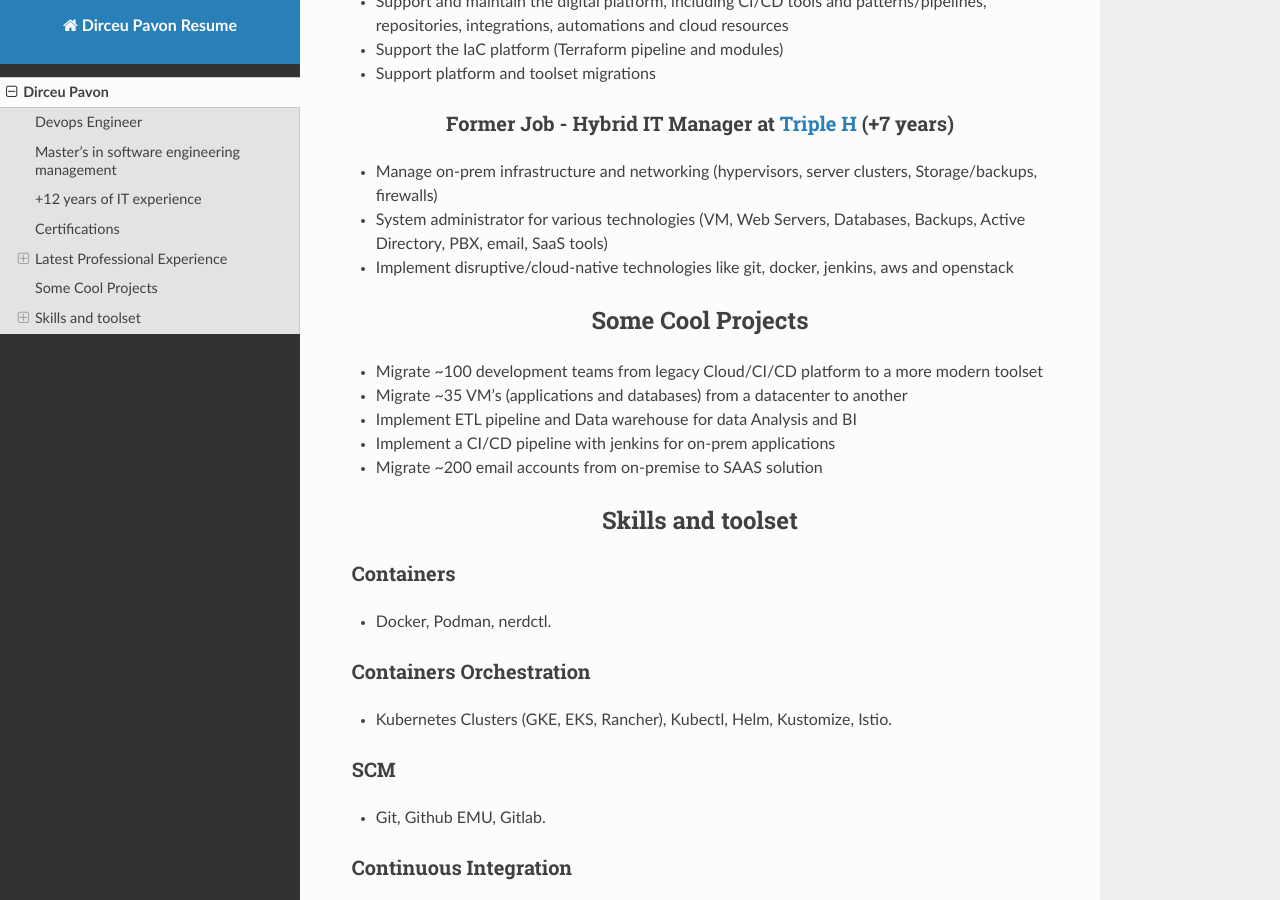
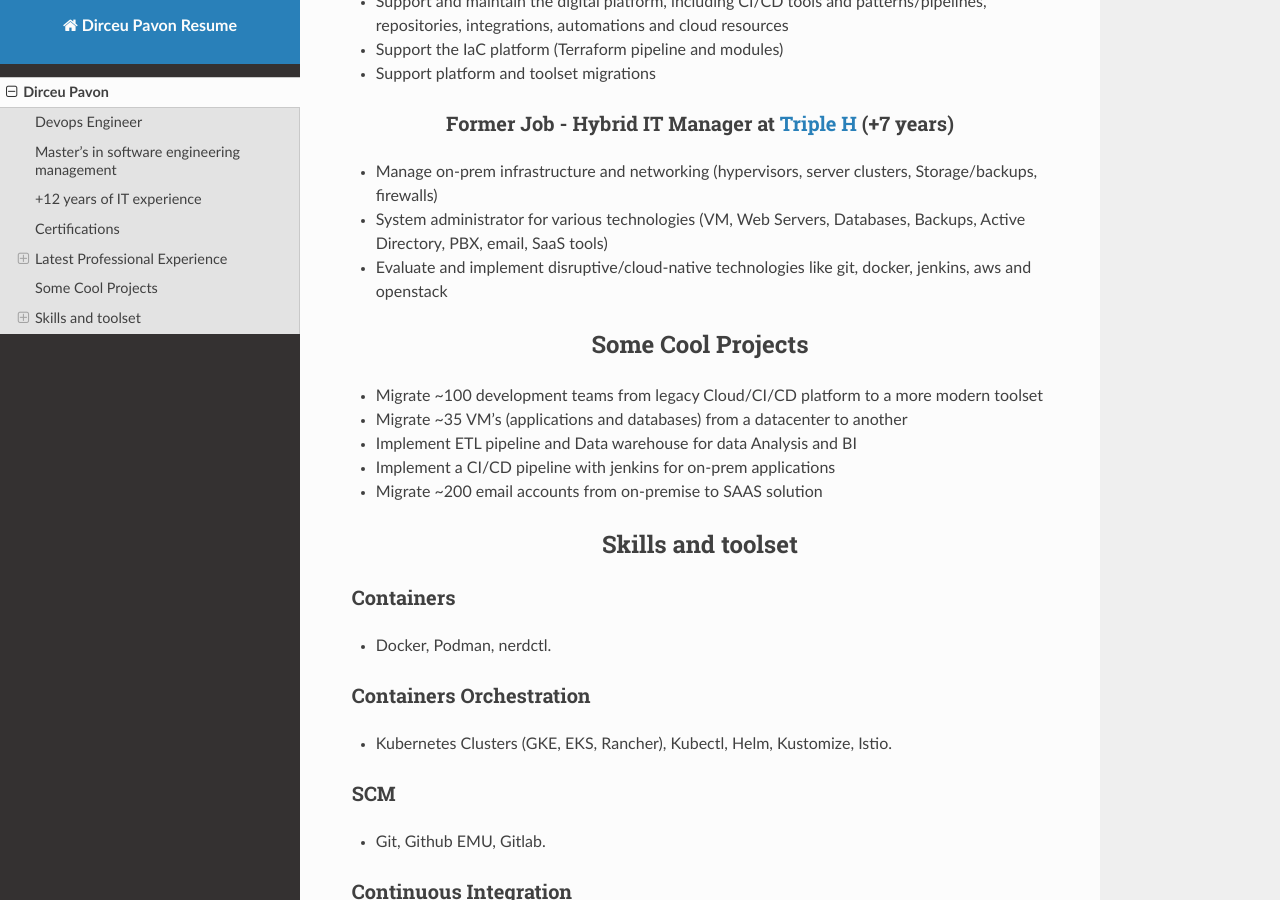
Before and after one commit to dirceubb/resume, an MkDocs documentation site: the page built from resume/index.md, in a window 1280 px wide and 900 px high, scrolled down 620 px. Built offline with MkDocs 1.6.1, drawn with Linux system fonts in a browser that asks for light colours; nearby versions of some CDN libraries.

Commit message:
Update index.md

```diff
--- a/resume/index.md
+++ b/resume/index.md
@@ -14,7 +14,7 @@ patterns/pipelines, repositories, integrations, automations and cloud resources
 ### <center> Former Job - Hybrid IT Manager at [Triple H](https://www.linkedin.com/company/triple-h-produce-usa) (+7 years) </center>
 - Manage on-prem infrastructure and networking (hypervisors, server clusters, Storage/backups, firewalls)
 - System administrator for various technologies (VM, Web Servers, Databases, Backups, Active Directory, PBX, email, SaaS tools)
-- Implement disruptive/cloud-native technologies like git, docker,
+- Evaluate and implement disruptive/cloud-native technologies like git, docker,
 jenkins, aws and openstack
 
 ## <center> Some Cool Projects </center>
```
